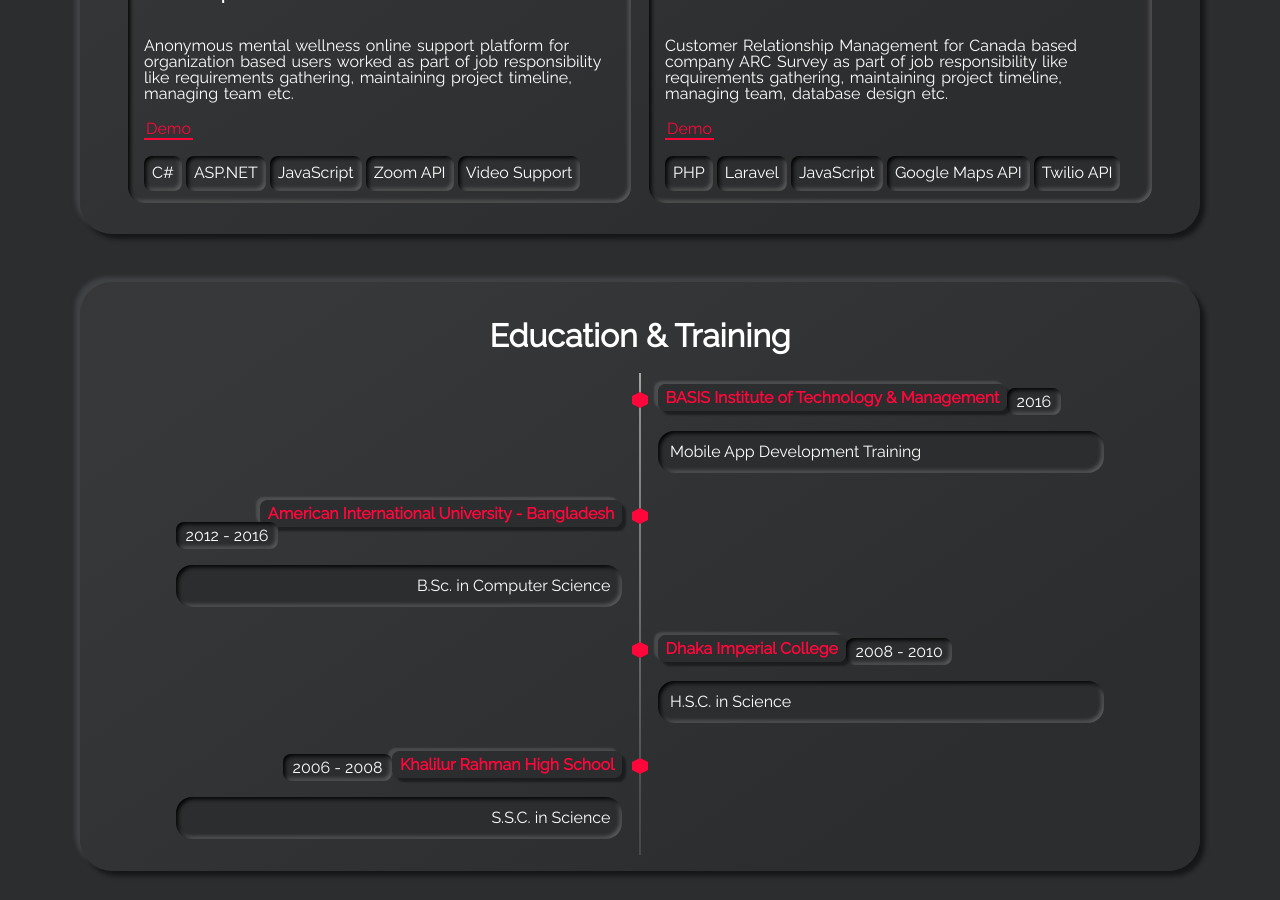
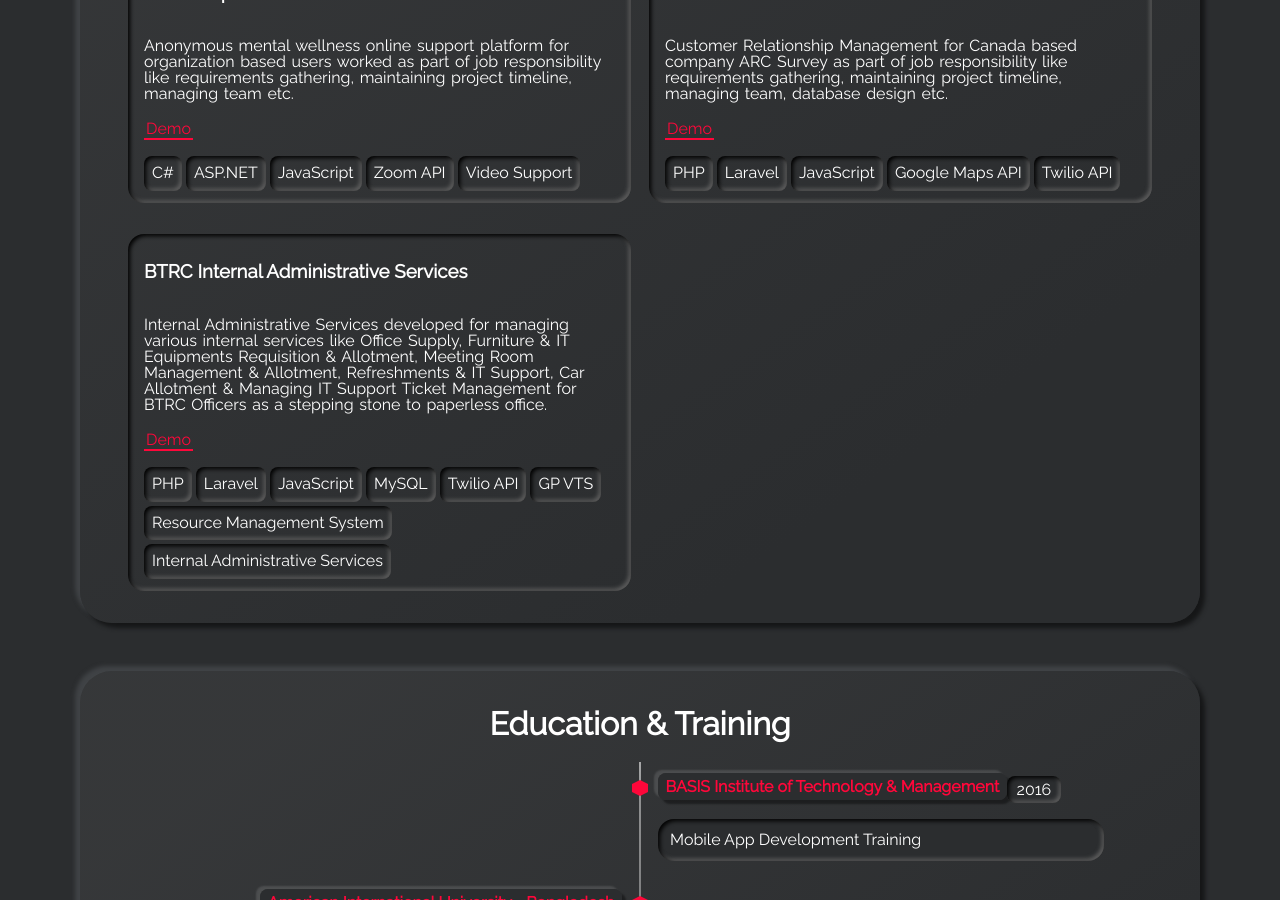
Before and after one commit to writeshahadat/writeshahadat.github.io, a Jekyll site: the page built from index.html, in a window 1280 px wide and 900 px high, scrolled down 3804 px. Built offline with Jekyll 4.4.1, drawn with Linux system fonts in a browser that asks for light colours.

Commit message:
BTRC added

```diff
--- a/_data/projects.yml
+++ b/_data/projects.yml
@@ -58,3 +58,17 @@
     - tag: JavaScript
     - tag: Google Maps API
     - tag: Twilio API
+
+
+- name: BTRC Internal Administrative Services
+  descr: "Internal Administrative Services developed for managing various internal services like Office Supply, Furniture & IT Equipments Requisition & Allotment, Meeting Room Management & Allotment, Refreshments & IT Support, Car Allotment & Managing IT Support Ticket Management for BTRC Officers as a stepping stone to paperless office."
+  demo: http://103.98.64.124/
+  tags:
+    - tag: PHP
+    - tag: Laravel
+    - tag: JavaScript
+    - tag: MySQL
+    - tag: Twilio API
+    - tag: GP VTS
+    - tag: Resource Management System
+    - tag: Internal Administrative Services
```
